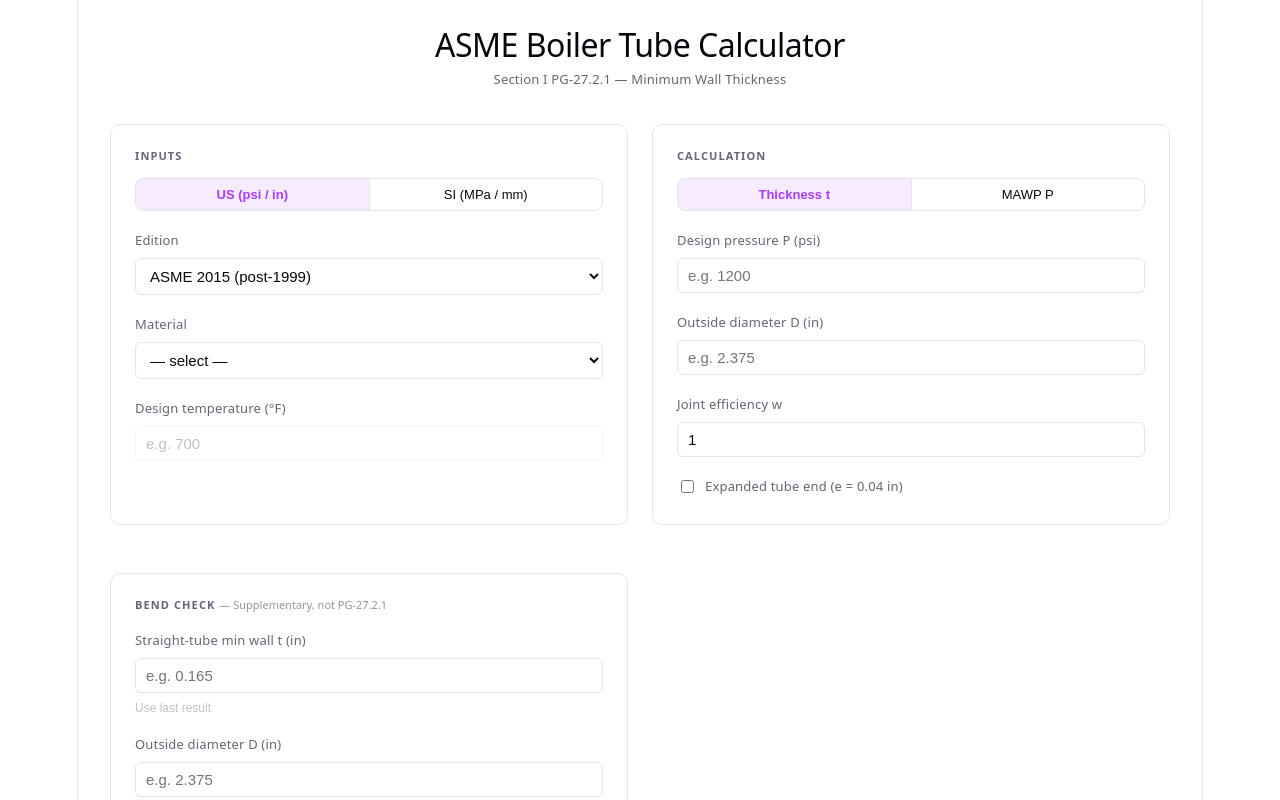
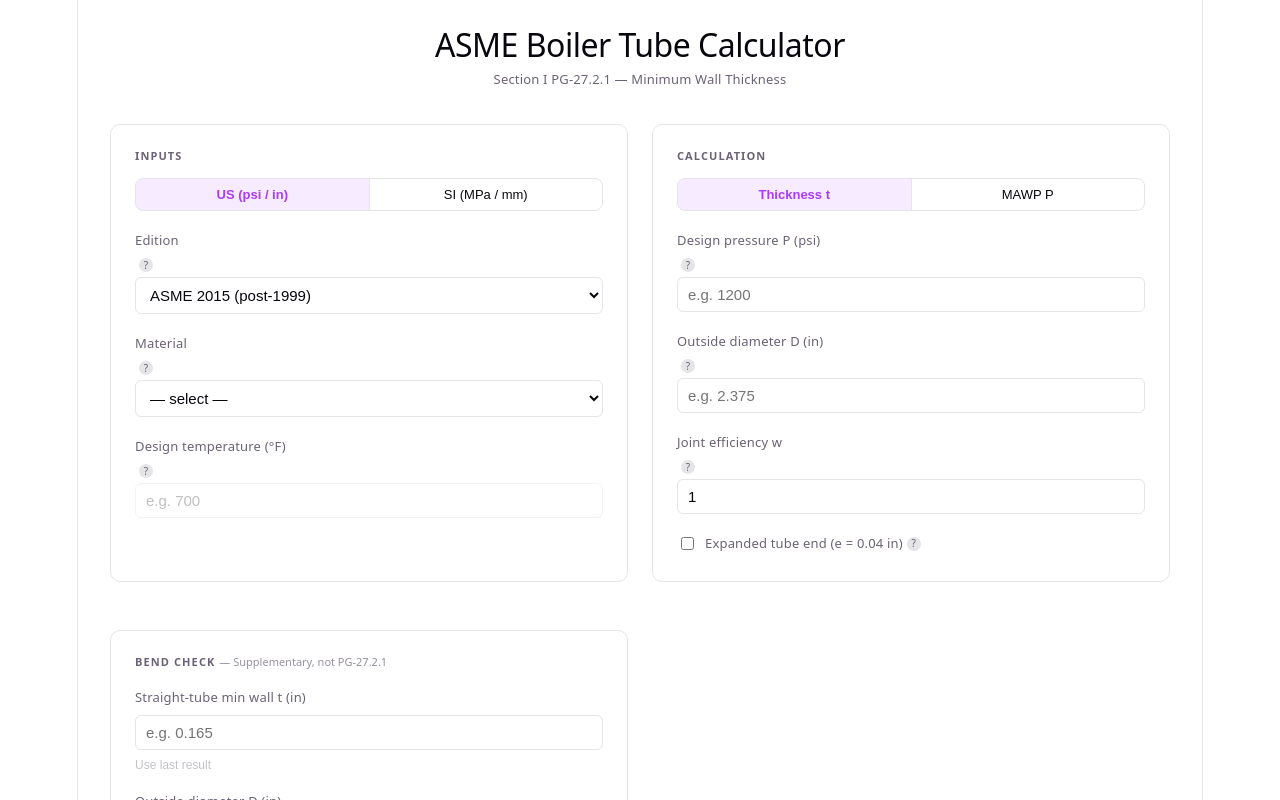
Before and after one commit to tylerc515/asme-tube-calculator, a React (Vite) app: page / in a window 1280 px wide. Shown: the top 800 px of the page. Built offline with nearby package versions, Linux system fonts and the light colour scheme.

Commit message:
feat: tooltip badges on all calculator fields

```diff
--- a/src/App.css
+++ b/src/App.css
@@ -256,3 +256,50 @@
   margin: 0;
   color: var(--text-h);
 }
+
+.tooltip-wrap {
+  position: relative;
+  display: inline-flex;
+  align-items: center;
+  justify-content: center;
+  width: 14px;
+  height: 14px;
+  border-radius: 50%;
+  background: var(--border);
+  color: var(--text);
+  font-size: 10px;
+  cursor: default;
+  margin-left: 4px;
+  vertical-align: middle;
+}
+
+.tooltip-wrap::before {
+  content: attr(data-tip);
+  position: absolute;
+  bottom: calc(100% + 6px);
+  left: 50%;
+  transform: translateX(-50%);
+  background: var(--panel-bg, #1e1e1e);
+  color: var(--text-h);
+  border: 1px solid var(--border);
+  border-radius: 4px;
+  padding: 6px 8px;
+  font-size: 11px;
+  white-space: normal;
+  max-width: 220px;
+  width: max-content;
+  pointer-events: none;
+  opacity: 0;
+  transition: opacity 0.1s;
+  z-index: 10;
+}
+
+.tooltip-wrap:hover::before,
+.tooltip-wrap:focus-visible::before {
+  opacity: 1;
+}
+
+.checkbox-row {
+  display: flex;
+  align-items: center;
+}
--- /dev/null
+++ b/src/components/Tooltip.tsx
@@ -0,0 +1,11 @@
+interface TooltipProps {
+  text: string;
+}
+
+export function Tooltip({ text }: TooltipProps) {
+  return (
+    <span className="tooltip-wrap" data-tip={text} tabIndex={0} aria-label={text}>
+      ?
+    </span>
+  );
+}
--- a/src/components/TubeCalculator.tsx
+++ b/src/components/TubeCalculator.tsx
@@ -4,6 +4,7 @@
 import { EXPANDED_END_E } from '../engine/units';
 import type { UnitSystem } from '../engine/units';
 import { BendCalculator } from './BendCalculator';
+import { Tooltip } from './Tooltip';
 
 type Edition = 'pre-1999' | 'asme-2015';
 type SolveMode = 'thickness' | 'mawp';
@@ -90,6 +91,7 @@
 
         <label className="field">
           Edition
+          <Tooltip text="Code year governing allowable stresses. Post-1999 editions use a 3.5:1 design factor; pre-1999 used 4:1." />
           <select
             value={edition}
             onChange={(ev) => handleEditionChange(ev.target.value as Edition)}
@@ -101,6 +103,7 @@
 
         <label className="field">
           Material
+          <Tooltip text="Tube specification and grade. Determines the allowable stress S from Table 1A of Section II-D." />
           <select value={materialId} onChange={(ev) => setMaterialId(ev.target.value)}>
             <option value="">— select —</option>
             {materials.map((m) => (
@@ -114,6 +117,7 @@
 
         <label className="field">
           Design temperature (°F)
+          <Tooltip text="Temperature at which the tube operates at full pressure. Determines S from Table 1A." />
           <input
             type="number"
             value={tempF}
@@ -155,6 +159,7 @@
         {solveMode === 'thickness' ? (
           <label className="field">
             Design pressure P ({pUnit})
+            <Tooltip text="Maximum allowable working pressure (gauge). Must be positive." />
             <input
               type="number"
               value={P}
@@ -165,6 +170,7 @@
         ) : (
           <label className="field">
             Wall thickness t ({lUnit})
+            <Tooltip text="Nominal outside-to-inside wall thickness being checked against MAWP." />
             <input
               type="number"
               value={t}
@@ -176,6 +182,7 @@
 
         <label className="field">
           Outside diameter D ({lUnit})
+          <Tooltip text="Tube outside diameter as ordered or measured." />
           <input
             type="number"
             value={D}
@@ -186,6 +193,7 @@
 
         <label className="field">
           Joint efficiency w
+          <Tooltip text="Ligament efficiency or weld joint efficiency per PG-27.4.5. 1.0 for seamless tubes; less for ligamented drums." />
           <input
             type="number"
             value={w}
@@ -196,6 +204,7 @@
           />
         </label>
 
+        <div className="checkbox-row">
           <label className="field checkbox-field">
             <input
               type="checkbox"
@@ -204,6 +213,8 @@
             />
             Expanded tube end (e = {EXPANDED_END_E[unitSystem]} {lUnit})
           </label>
+          <Tooltip text="Adds 0.04 in (1.0 mm) per PG-27.4.3 for tubes expanded into headers or drums." />
+        </div>
 
         {calcResult && (
           <div className={`result ${calcResult.ok ? 'ok' : 'err'}`}>
```
Also changed, not shown: 1 other file (tests, documents, lock files or other folders). Lines whose indentation alone changed are shown as unchanged.
